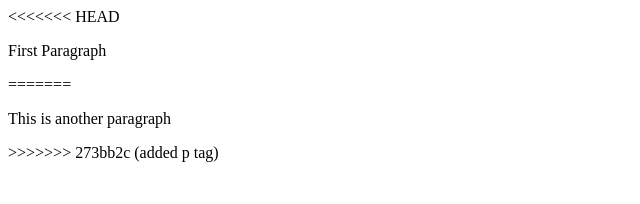
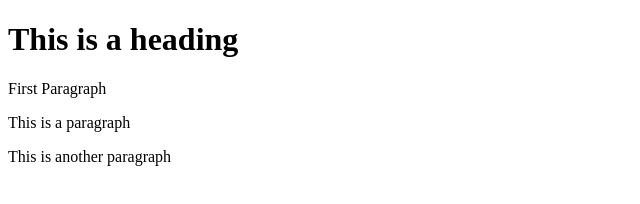
Before and after one commit to EpicIbby101/Test, a plain HTML site: page MoreTesting/index.html in a window 1280 px wide. Shown: the whole page, without its empty margins (0-640 px from the left). Drawn offline with Linux system fonts and the light colour scheme.

Commit message:
Update index.html

```diff
--- a/MoreTesting/index.html
+++ b/MoreTesting/index.html
@@ -4,12 +4,11 @@
     <title>Page Title</title>
 </head>
 <body>
-<<<<<<< HEAD
 
-<p>First Paragraph</p>
-=======
-<p>This is another paragraph</p>
->>>>>>> 273bb2c (added p tag)
+    <h1>This is a heading</h1>
+    <p>First Paragraph</p>
+    <p>This is a paragraph</p>
+    <p>This is another paragraph</p>
 
 </body>
 </html>
```
